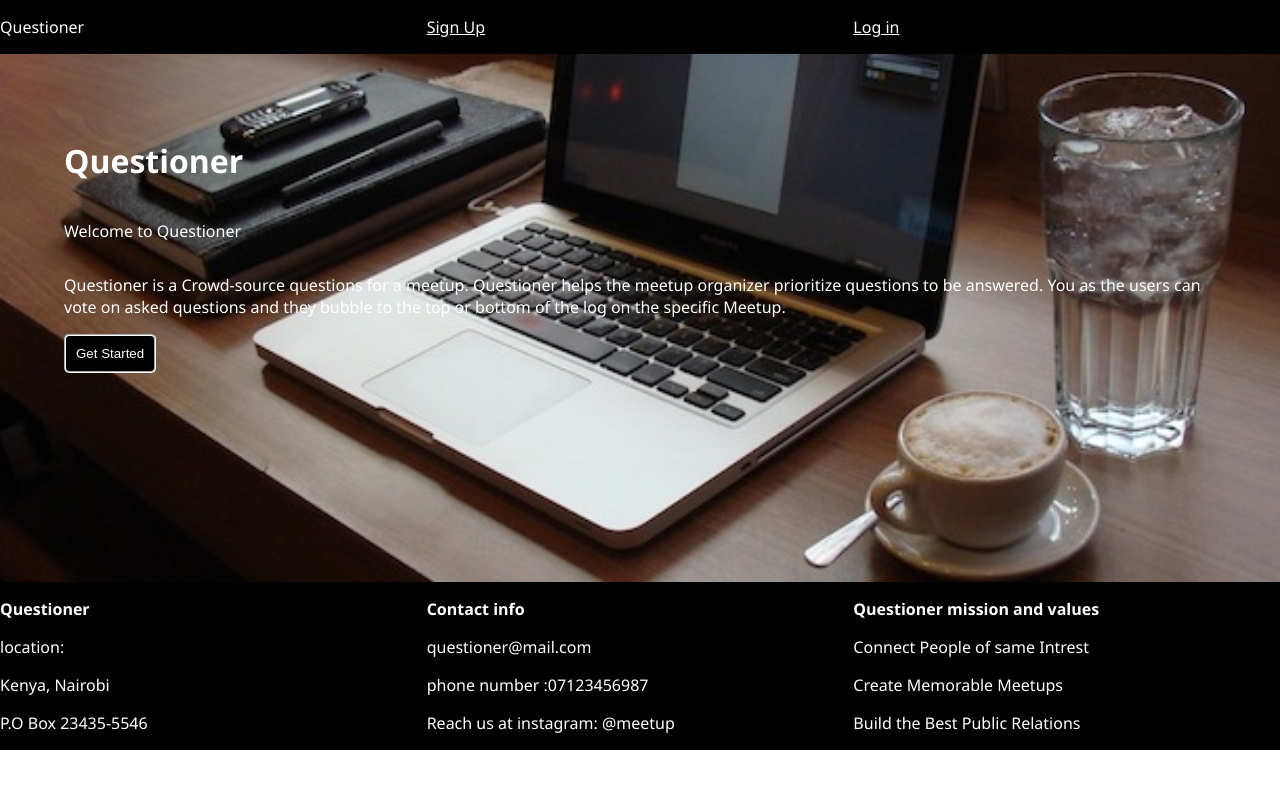
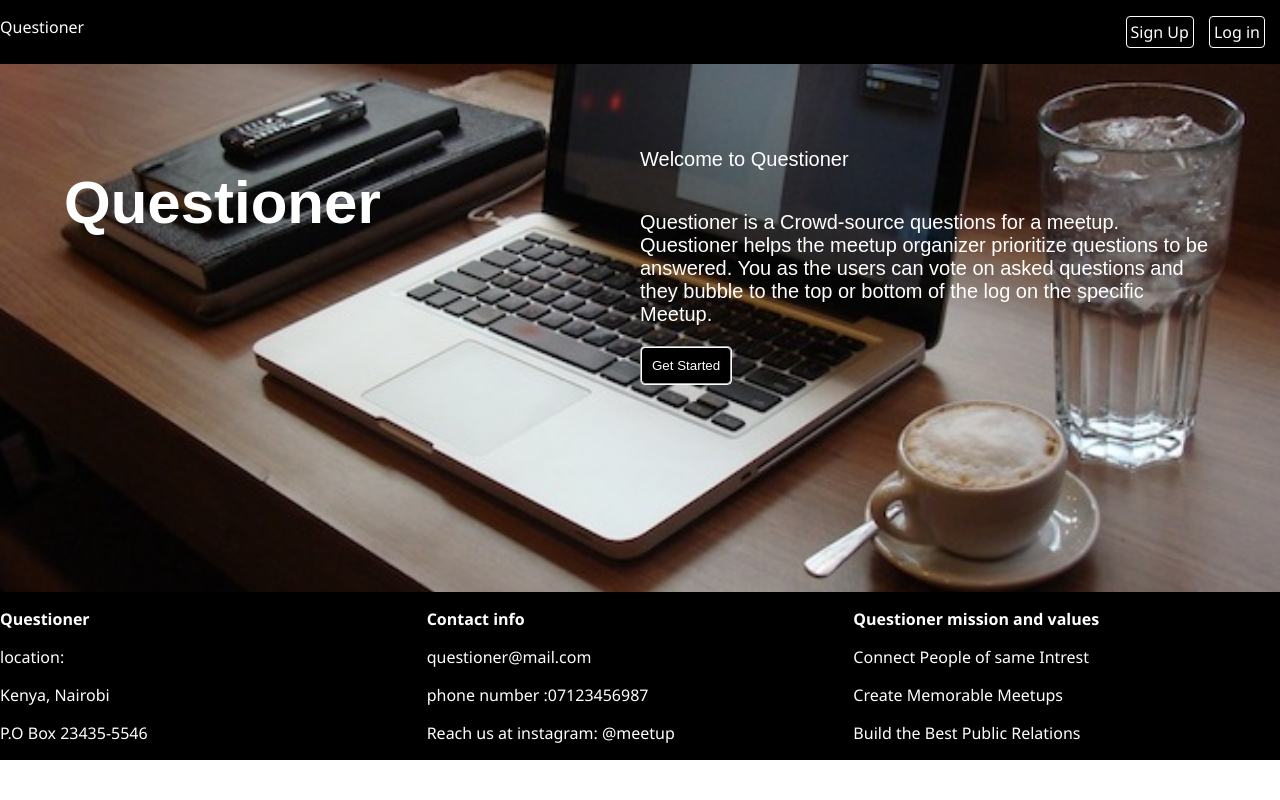
Before and after one commit to JosephNjuguna/QuestionerV1, a Python web app: template UI/templates/index.html in a window 1280 px wide. Run offline with Jinja, Linux system fonts and the light colour scheme; the template is opened without the code that fills it, so the values that code supplies are empty.

Commit message:
[bg  #163014092] css code updates

```diff
--- a/UI/static/css/base.css
+++ b/UI/static/css/base.css
@@ -1,14 +1,20 @@
 body{
     margin: 0;
     padding: 0;
+    height: 100%;
+}
+a{
+    text-decoration: none;
 }
 .container{
     display: flex;
     margin:0px;
     padding: 0px;
+    min-height: 100%;
     flex-direction: column;
     font-family: 'Segoe UI', Tahoma, Geneva, Verdana, sans-serif
 }
+
 .navbar-items{
     flex: 1;
     display: flex;
@@ -21,15 +27,22 @@ body{
 }
 .nav-right{
     color: white;
-    flex: 1;
 }
 .nav-right a{
     color: white;
+    text-decoration: none;
     flex: 1;
+    float: right;
+    margin-right: 15px;
+    border-color: white;
+    border-style: groove;
+    border-width: 1px;
+    border-radius: 4px;
+    padding: 4px;
 }
 .start-intro{
     padding: 5%;
-    /* display: flex; */
+    display: flex;
     height: 400px;
     background-image: url("../images/macbook.jpg");
     background-position: center center;
@@ -39,11 +52,15 @@ body{
 }
 .start-intro .name {
     flex: 1;
+    font-family: sans-serif;
+    font-size: 30px;
 }
 .start-intro .mini-start{
     display: flex;
     flex: 1;
     flex-direction: column;
+    font-family: sans-serif;
+    font-size: 20px;
 }
 .start-intro .mini-start .mini-start2 a{
     color: white;
@@ -61,6 +78,8 @@ body{
 }
 .questioner-info{
     display: flex;
+    bottom:0;
+    width: 100%;
     background-color:black;
     color: white;
 }
@@ -82,7 +101,6 @@ body{
 .details-input form{
     padding: 10px;
     box-shadow: 5px;
-    display: block;
 }
 .details-input input{
     flex: 1;
@@ -116,7 +134,7 @@ body{
     cursor: pointer;
 }
 .details-input .link{
-    color: grey;
+    color: blue;
     font-style: oblique;
 
 }
```
